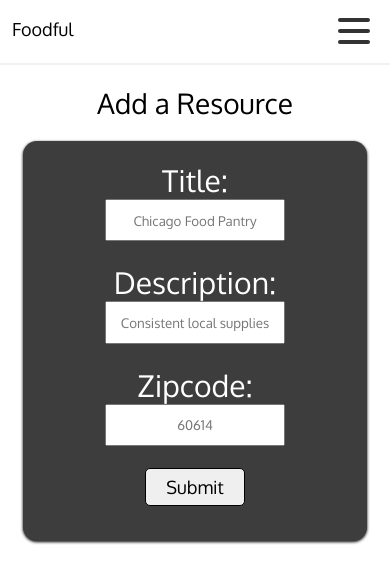
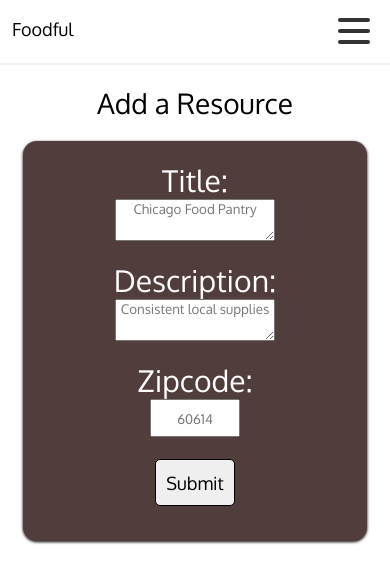
Before and after one commit to agiannotti/foodful-vercel, a React (Create React App) app: page /add in a window 390 px wide. Shown: the top 582 px of the page. Built offline with nearby package versions, Linux system fonts and the light colour scheme.

Commit message:
more media queries

```diff
--- a/src/Components/Add/AddResource.css
+++ b/src/Components/Add/AddResource.css
@@ -7,7 +7,7 @@
   width: 88%;
   margin: auto;
   margin-top: 20px;
-  background-color: #3d3d3d;
+  background-color: #523d3d;
   color: #ffffff;
   font-size: 30px;
   font-weight: 600;
@@ -24,18 +24,27 @@ h1 {
 
 .add_resource_form_css input {
   display: flex;
-  height: 50px;
-  width: 180px;
+  height: 40px;
+  width: 90px;
   margin: auto;
   margin-bottom: 22px;
+  text-align: center;
+}
+
+.add_resource_form_css textarea {
+  display: flex;
+  height: 45px;
+  width: 160px;
+  margin: auto;
+  margin-bottom: 20px;
   text-align: center;
 }
 
 .Add_Submit_Button {
   font-size: 18px;
   margin: auto;
-  height: 45px;
-  width: 100px;
+  height: 50px;
+  width: 80px;
   border-radius: 5px;
   border: 1px solid black;
   text-align: center;
@@ -46,3 +55,9 @@ h1 {
   cursor: pointer;
   filter: drop-shadow(0 0.1rem 0.1rem #000000);
 }
+
+@media (min-width: 1000px) {
+  .add_resource_form_css {
+    width: 50%;
+  }
+}
--- a/src/Components/Add/AddResource.js
+++ b/src/Components/Add/AddResource.js
@@ -30,7 +30,7 @@ export default class AddResource extends Component {
           <form className='add_resource_form' onSubmit={this.handleSubmit}>
             <div className='add_resource_form_css'>
               <label htmlFor='title'>Title:</label>
-              <input
+              <textarea
                 type='text'
                 name='title'
                 value={this.context.title}
@@ -38,7 +38,7 @@ export default class AddResource extends Component {
                 placeholder='Chicago Food Pantry'
               />
               <label htmlFor='content'>Description:</label>
-              <input
+              <textarea
                 type='text'
                 name='content'
                 value={this.context.content}
--- a/src/Components/Foodful/ResourceList.css
+++ b/src/Components/Foodful/ResourceList.css
@@ -1,11 +1,11 @@
 .Resource__main {
-  display: flex;
-  flex-direction: column;
   border: none;
   border-radius: 13px;
 }
 
 .Resource__details {
+  display: flex;
+  flex-direction: column;
   border-style: solid;
   width: 92%;
   height: auto;
@@ -19,6 +19,28 @@
   background-color: #523d3d;
   filter: drop-shadow(0 0.1rem 0.1rem #000000);
   overflow-wrap: break-word;
+}
+
+@media (min-width: 1000px) {
+  .Resource__details {
+    height: 500px;
+    width: 400px;
+    margin: 3px;
+    overflow: scroll;
+  }
+  .Resource__details::-webkit-scrollbar {
+    display: none;
+  }
+}
+
+@media (min-width: 1000px) {
+  .List_Container {
+    display: flex;
+    margin: 4px;
+    flex-direction: row;
+    flex-wrap: wrap;
+    justify-content: center;
+  }
 }
 
 .Resource__heading {
--- a/src/Components/Main/Main.css
+++ b/src/Components/Main/Main.css
@@ -39,3 +39,16 @@
   border: none;
   text-decoration: none;
 }
+
+@media (min-width: 800px) {
+  .logo-main {
+    margin-top: 85px;
+  }
+
+  .splash-paragraph {
+    margin-top: 30px;
+  }
+  .main-search {
+    margin-top: 60px;
+  }
+}
--- a/src/Components/Mission/Mission.css
+++ b/src/Components/Mission/Mission.css
@@ -9,7 +9,7 @@
   display: flex;
   flex-direction: column;
   text-align: center;
-  background-color: #3d3d3d;
+  background-color: #523d3d;
   filter: drop-shadow(0 0.1rem 0.1rem #000000);
   border-radius: 18px;
   color: #fdfdfd;
```
Also changed, not shown: 1 other file (tests, documents, lock files or other folders).
